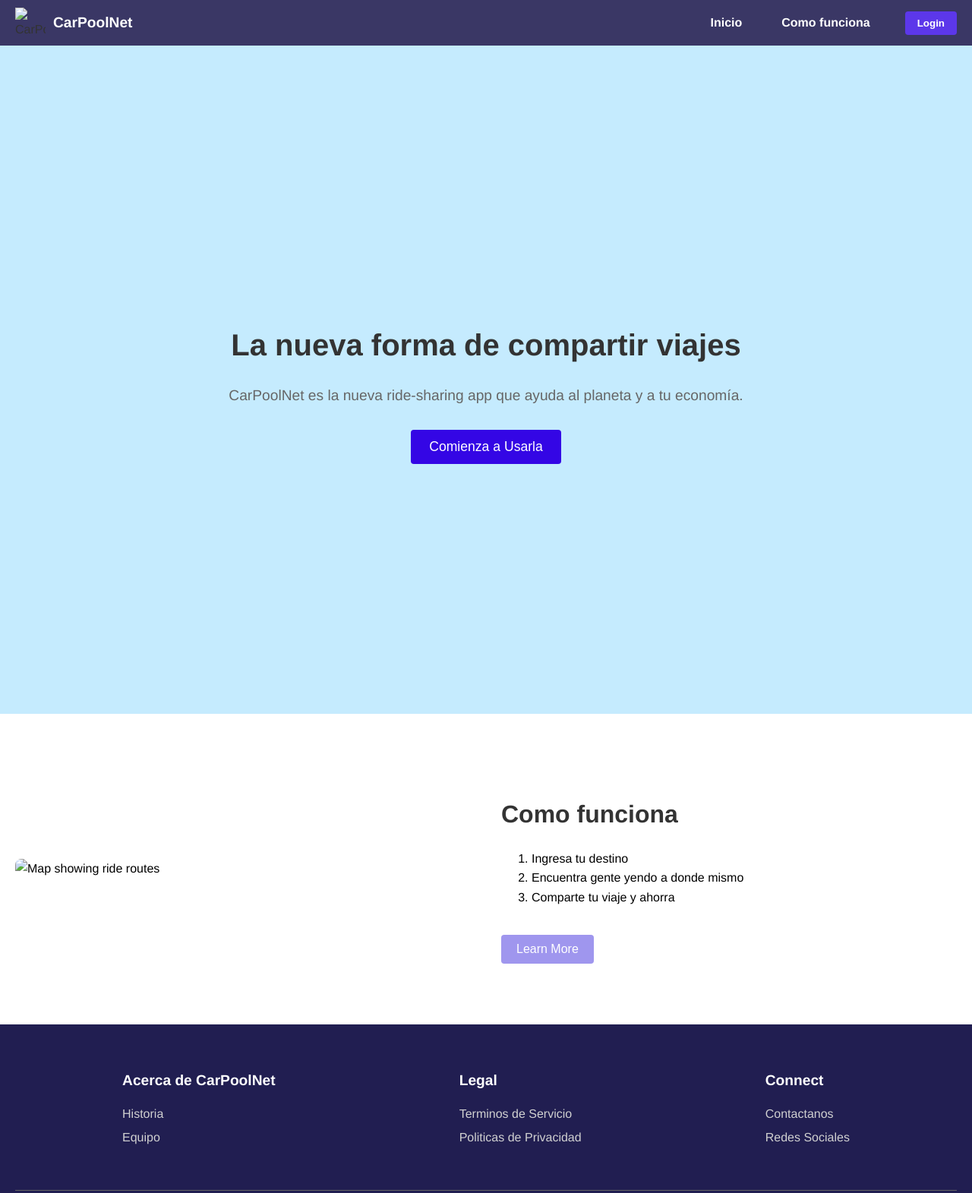
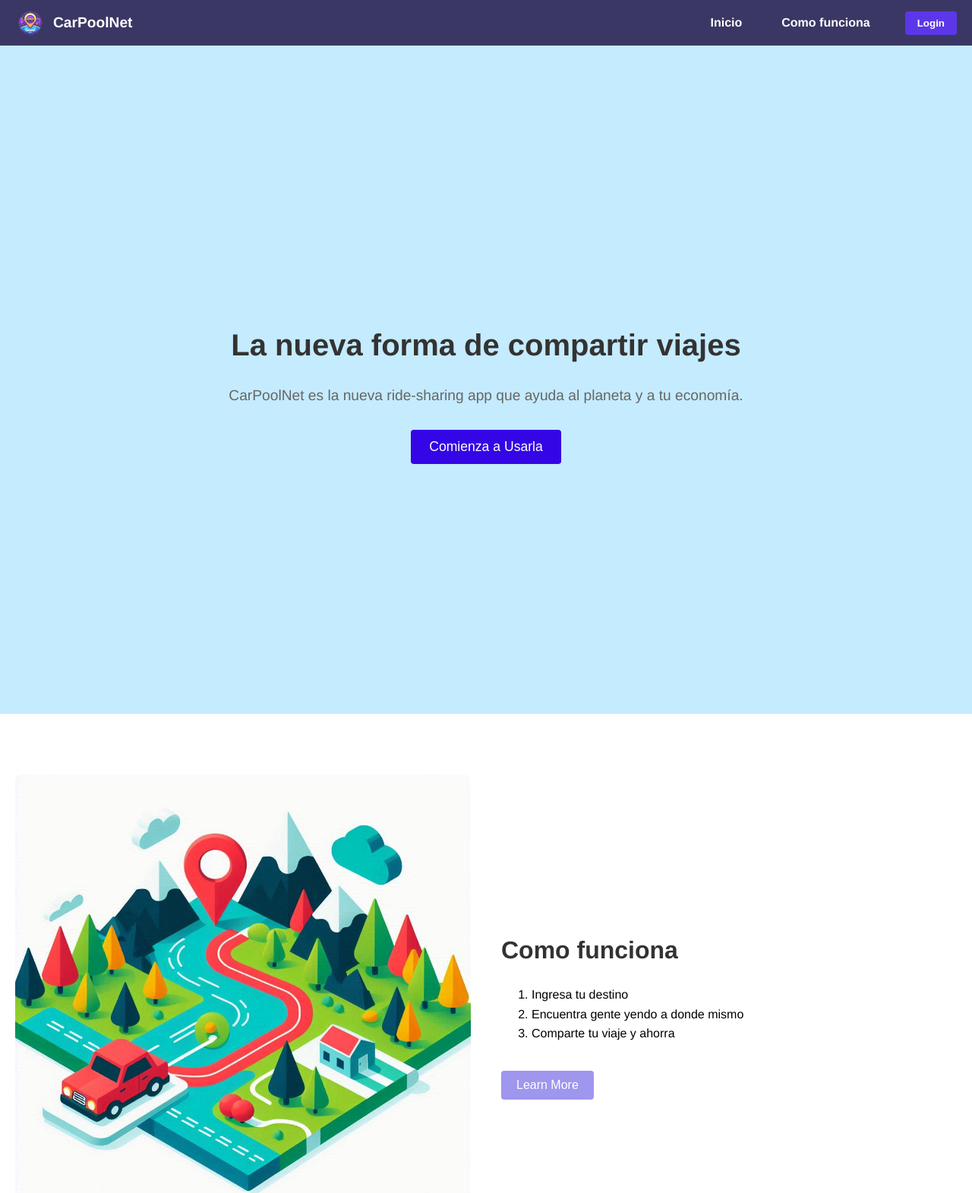
Before and after one commit to MiguelR222/finalIDS, a plain HTML site: page index.html in a window 1280 px wide. Shown: the top 1571 px of the page at 76% size. Drawn offline with Linux system fonts and the light colour scheme; the site is published under a folder, as on GitHub Pages, so addresses that start at the root find nothing.

Commit message:
Image Path Correction

```diff
--- a/index.html
+++ b/index.html
@@ -10,7 +10,7 @@
 <body>
     <nav class="navbar">
         <div class="logo">
-            <img src="/logo.png" alt="CarPoolNet Logo" class="logo-img">
+            <img src="logo.png" alt="CarPoolNet Logo" class="logo-img">
             <span class="logo-text">CarPoolNet</span>
         </div>
         <ul class="nav-links">
@@ -29,7 +29,7 @@
 
         <section id="como-funciona" class="map-section">
             <div class="map-container">
-                <img src="/map.png" alt="Map showing ride routes" class="map-img">
+                <img src="map.png" alt="Map showing ride routes" class="map-img">
             </div>
             <div class="map-description">
                 <h2>Como funciona</h2>
```
